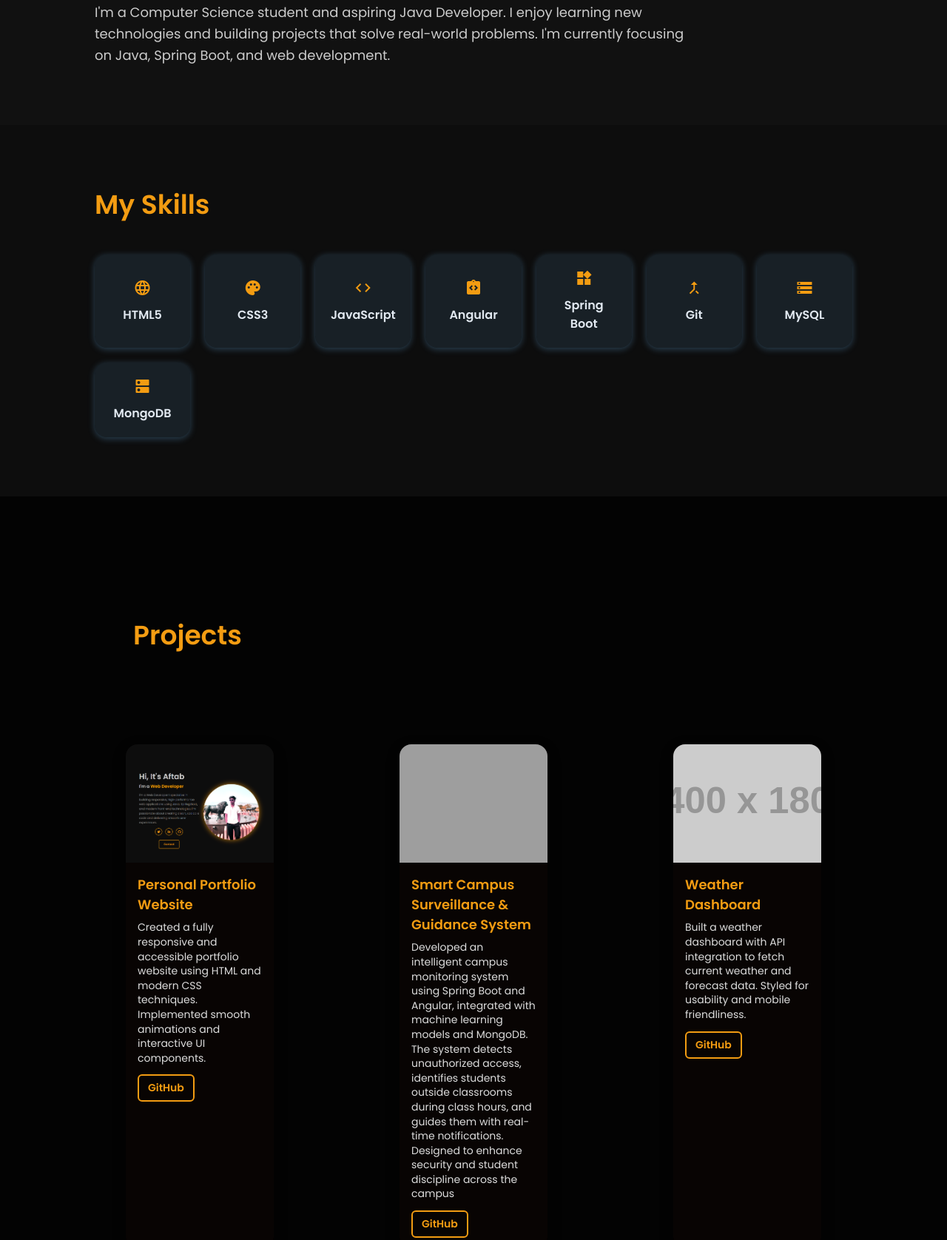
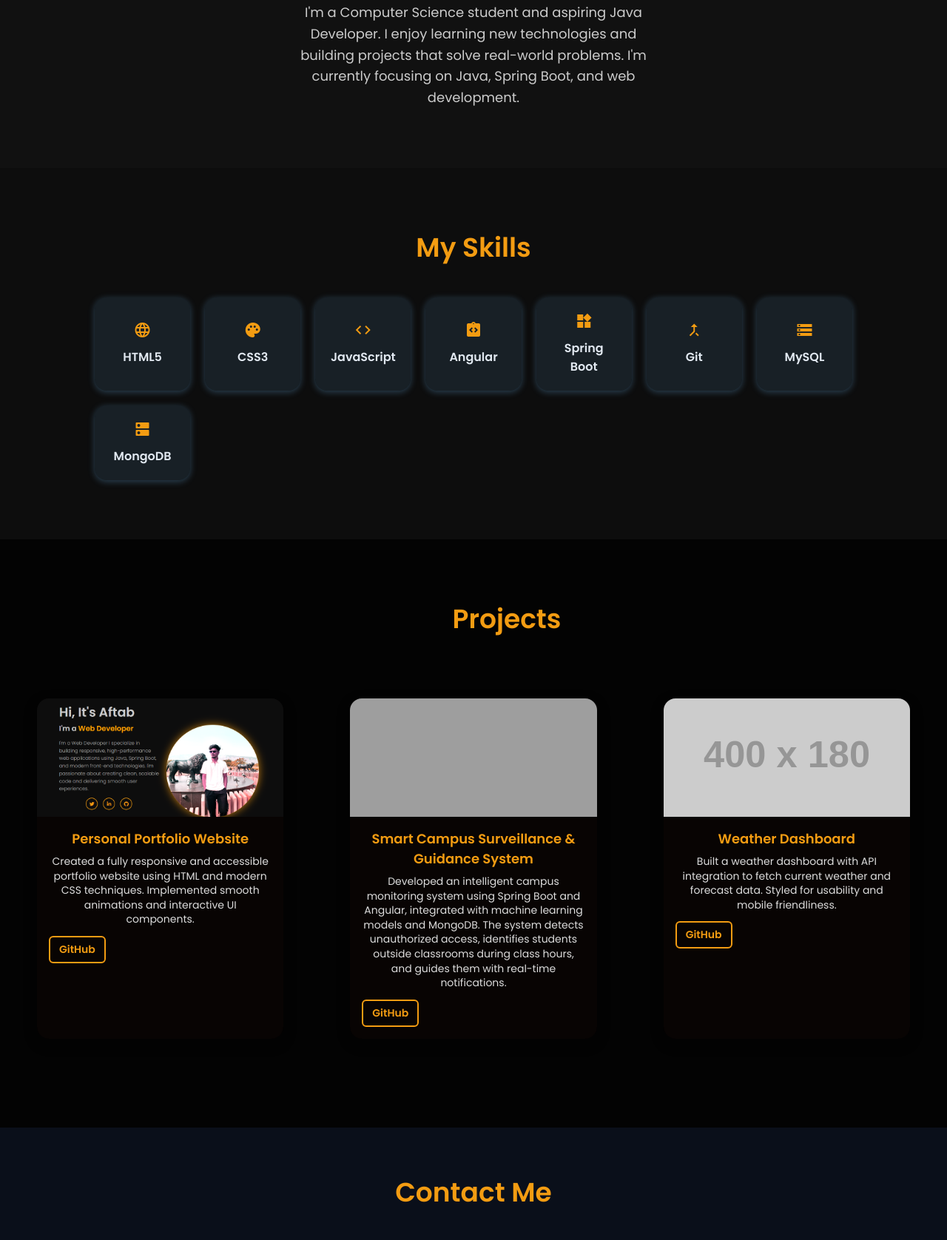
Before and after one commit to aftab-107/Aftab, a plain HTML site: page index.html in a window 1280 px wide. Shown: the part 971-2647 px from the top of the page at 74% size. Drawn offline with nearby package versions, Linux system fonts and the light colour scheme; grey boxes are pictures that could not be loaded; placeholder pictures from the web are drawn by us.

Commit message:
changege

```diff
--- a/index.html
+++ b/index.html
@@ -28,7 +28,7 @@
 <body>
   <header>
 
-  <h1 class="he">ITStudent</h1>
+  <h1 class="he">AFTAB ALAM</h1>
   <div class="menu-toggle" id="mobile-menu">
     <span class="bar"></span>
     <span class="bar"></span>
@@ -66,7 +66,7 @@ I specialize in building responsive, high-performance web applications using Jav
       </div>
     </div>
     <div class="image">
-      <img src="image/IMG_20241224_115147.jpg" alt="Mark" />
+      <img src="image/Aftab.jpeg" alt="Mark" />
     </div>
   </section>
   <!-- Inside your <body> -->
@@ -124,9 +124,6 @@ I specialize in building responsive, high-performance web applications using Jav
        </section>
 
      <section id="projects" tabindex="-1" aria-labelledby="projects-title">
-
-
-         <div class="project">
   <h2 id="projects-title">Projects</h2>
   <div class="projects-grid" role="list">
 
@@ -144,11 +141,11 @@ I specialize in building responsive, high-performance web applications using Jav
     </article>
 
     <article class="project-card" role="listitem" tabindex="0" aria-labelledby="project2-title" aria-describedby="project2-desc">
-      <img src="image/Smart.png" alt="Screenshot of task manager app project" class="project-image" />
+      <img src="image/Smart.png" alt="Screenshot of smart campus system project" class="project-image" />
       <div class="project-content">
         <h3 id="project2-title" class="project-title">Smart Campus Surveillance & Guidance System</h3>
         <p id="project2-desc" class="project-description">
-         Developed an intelligent campus monitoring system using Spring Boot and Angular, integrated with machine learning models and MongoDB. The system detects unauthorized access, identifies students outside classrooms during class hours, and guides them with real-time notifications. Designed to enhance security and student discipline across the campus
+          Developed an intelligent campus monitoring system using Spring Boot and Angular, integrated with machine learning models and MongoDB. The system detects unauthorized access, identifies students outside classrooms during class hours, and guides them with real-time notifications.
         </p>
         <div class="project-links">
           <a href="https://github.com/yourgithub/task-manager" target="_blank" rel="noopener" class="project-link">GitHub</a>
@@ -170,6 +167,7 @@ I specialize in building responsive, high-performance web applications using Jav
     </article>
 
   </div>
+</section>
       <section id="contact" tabindex="-1" aria-labelledby="contact-title">
   <h2 id="contact-title">Contact Me</h2>
   <form class="contact-form" aria-label="Contact form" onsubmit="event.preventDefault(); alert('Thank you for reaching out! I will get back to you soon.'); this.reset();">
@@ -184,10 +182,6 @@ I specialize in building responsive, high-performance web applications using Jav
 
     <button type="submit" onclick="sendMail()">Send Message</button>
   </form>
-
-
-      </section>
-    </div>
 </section>
 
 
--- a/style.css
+++ b/style.css
@@ -185,23 +185,29 @@ html {
 }
 .about-section {
   background-color: #111;
-  padding: 80px 10%;
+  padding: 80px 30%;
   color: white;
-  text-align: left;
+  text-align: center;
+
   border-top: 1px solid #333;
+
 }
 
 .about-section h2 {
   font-size: 36px;
   margin-bottom: 20px;
   color: orange;
+
 }
 
 .about-section p {
   font-size: 18px;
   line-height: 1.6;
   color: #ccc;
+  text-align: center;
   max-width: 800px;
+
+
 }
 
 .text {
@@ -217,7 +223,7 @@ html {
   padding: 80px 10%;
   background-color: #0d0d0d;
   color: white;
-  text-align: left;
+  text-align: center;
 }
 
 #skills-title {
@@ -271,7 +277,7 @@ html {
   padding: 80px 10px;
   background: #030303;
   color: #fff;
-  text-align: left;
+  text-align: center;
   margin-left: 0px;
 }
 
@@ -285,7 +291,7 @@ html {
 
 
 .project{
-  margin: 80px;
+  margin: 40px;
 }
 
 .projects-grid {
@@ -302,7 +308,7 @@ html {
 
 .project-card {
   max-width: 340px;
-  margin: 80px;
+  margin: 40px;
   background: rgba(170, 29, 1, 0.03);
   border-radius: 16px;
   overflow: hidden;
@@ -374,7 +380,7 @@ html {
   margin-bottom: 40px;
   color: #f39c12;
   font-weight: bold;
-  text-align: left;
+  text-align: center;
 }
 
 .contact-form {
```
Also changed, not shown: image/Aftab.jpeg (added). Lines whose indentation alone changed are shown as unchanged.
